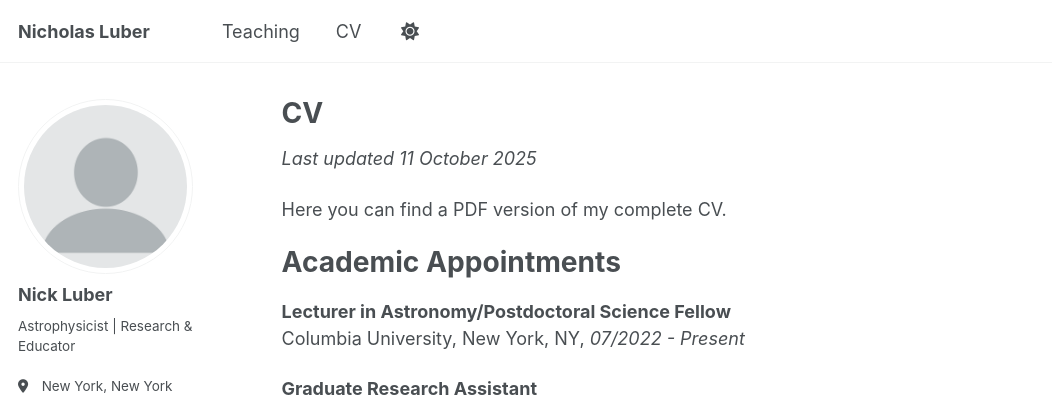
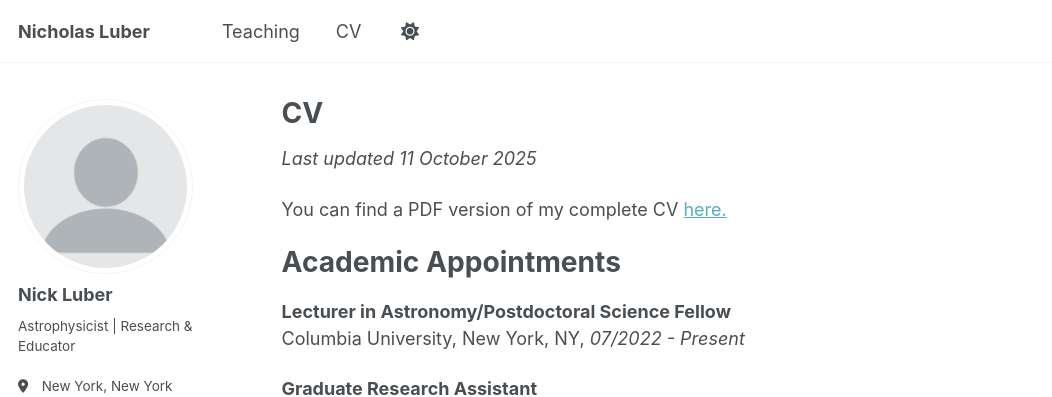
Before and after one commit to nicholasluber/nicholasluber.github.io, a Jekyll site: the page built from _pages/cv.md, in a window 1280 px wide and 900 px high. Shown: the top 397 px of the window, without its empty margins (0-1052 px from the left). Built offline with Jekyll 4.4.1, drawn with Linux system fonts in a browser that asks for light colours; some web fonts are replaced; a script that is not in the unit is left out; part of the change alters nothing that is shown.

```diff
--- a/_pages/cv.md
+++ b/_pages/cv.md
@@ -11,7 +11,7 @@ redirect_from:
 
 *Last updated 11 October 2025*
 
-Here you can find a PDF version of my complete CV.
+You can find a PDF version of my complete CV [here.](files/Luber_CV.pdf)
 
 Academic Appointments
 ======
```
